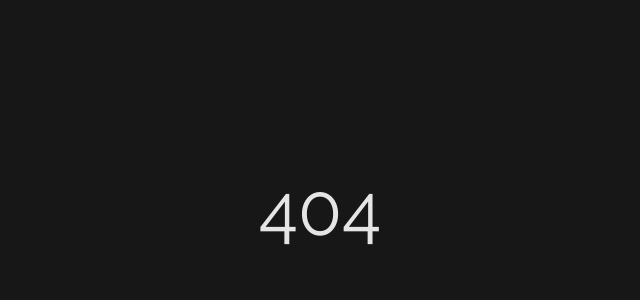
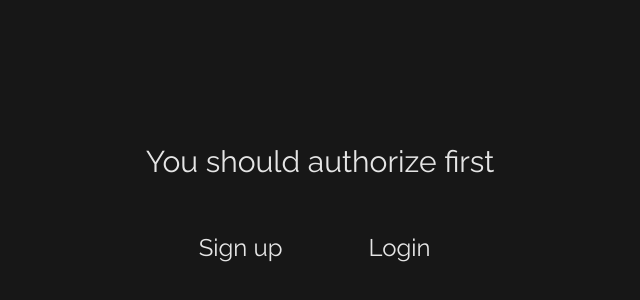
Before and after one commit to Svygzhryr/TaskManagementFrontEnd, a React (Vite) app: page / in a window 1280 px wide. Shown: the part 190-490 px from the top of the page, without its empty margins (320-960 px from the left). Built offline with nearby package versions, Linux system fonts and the light colour scheme.

Commit message:
feat: finish docker

```diff
--- a/package.json
+++ b/package.json
@@ -4,7 +4,7 @@
   "version": "0.0.0",
   "type": "module",
   "scripts": {
-    "dev": "vite",
+    "dev": "vite --host",
     "build": "tsc -b && vite build",
     "lint": "eslint .",
     "preview": "vite preview"
@@ -28,6 +28,6 @@
     "tailwindcss": "^3.4.16",
     "typescript": "~5.6.2",
     "typescript-eslint": "^8.15.0",
-    "vite": "^6.0.1"
+    "vite": "^4.4.0"
   }
 }
--- a/src/main.tsx
+++ b/src/main.tsx
@@ -16,11 +16,11 @@ createRoot(document.getElementById("root")!).render(
       <div>
         <Routes>
           <Route path="*" element={<NotFound />} />
-          <Route index path="/home" element={<Home />} />
+          <Route index path="/" element={<Home />} />
           <Route path="/register" element={<Register />} />
           <Route path="/login" element={<Login />} />
         </Routes>
       </div>
     </BrowserRouter>
-  </StrictMode>,
+  </StrictMode>
 );
--- a/src/views/Login.tsx
+++ b/src/views/Login.tsx
@@ -49,7 +49,7 @@ export default function Login() {
           >
             Submit
           </button>
-          <Link to="/home" className="text-sm hover:underline">
+          <Link to="/" className="text-sm hover:underline">
             Back to home
           </Link>
         </div>
--- a/src/views/Register.tsx
+++ b/src/views/Register.tsx
@@ -61,7 +61,7 @@ export default function Register() {
           >
             Submit
           </button>
-          <Link to="/home" className="text-sm hover:underline">
+          <Link to="/" className="text-sm hover:underline">
             Back to home
           </Link>
         </div>
```
Also changed, not shown: 2 other files (tests, documents, lock files or other folders).
